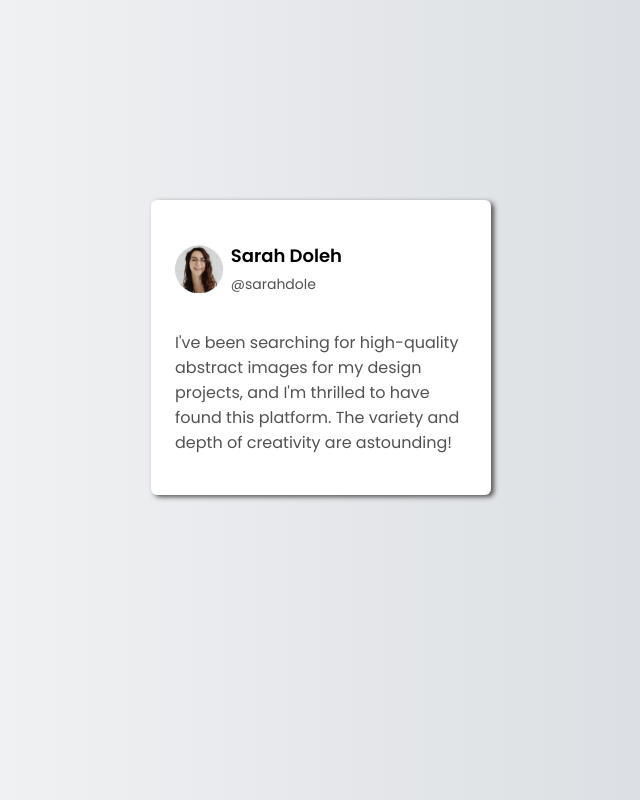
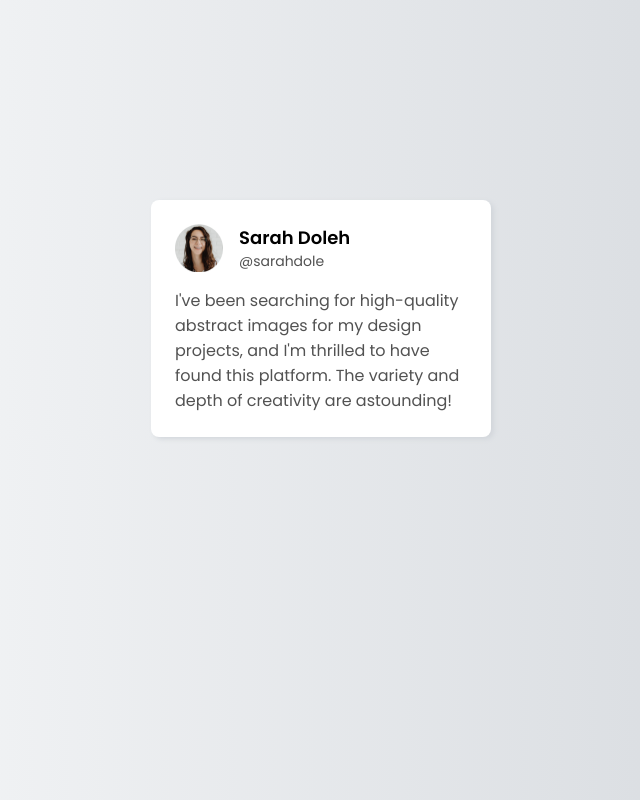
Before and after one commit to Lamphrangmi-Lamin/testimonial-card, a plain HTML site: page index.html in a window 1280 px wide. Shown: the whole page, without its empty margins (319-959 px from the left). Drawn offline with Linux system fonts and the light colour scheme.

Commit message:
modify style.css

```diff
--- a/css/style.css
+++ b/css/style.css
@@ -1,5 +1,7 @@
 * {
   box-sizing: border-box;
+  margin: 0;
+  padding: 0;
 }
 
 body {
@@ -16,21 +18,20 @@ body {
   display: flex;
   flex-direction: column;
   justify-content: center;
-  border-radius: 6px;
-  box-shadow: 3px 2px 5px #525252;
+  border-radius: 8px;
+  box-shadow: 3px 2px 5px #D2D6DB;
 }
 
 
 .avatar-container {
   display: flex;
   align-items: center;
-  gap: .5rem;
-  margin: 24px;
-  margin-bottom: 0;
+  gap: 16px;
+  margin: 24px 24px 16px 24px;
 }
 
 .profile-image {
-    height: 48px;
+    width: 48px;
 }
 .username {
   font-weight: 600;
@@ -41,11 +42,12 @@ body {
   font-weight: 400;
   color: #525252;
   font-size: .875rem;
+  display: block;
 }
 
 .testimonial {
   color: #525252;
   font-size: 1rem;
-  margin: 24px;
-  margin-top: 0;
+  margin: 0px 24px 24px 24px;
+  max-width: 292px;
 }
--- a/index.html
+++ b/index.html
@@ -17,10 +17,7 @@
   <div class="card-container">
     <div class="avatar-container">
       <img class="profile-image" src="./img/profile-thumbnail.png" alt="profile photo">
-      <p class="username">Sarah Doleh
-        <br>
-        <span class="user-handle">@sarahdole</span>
-      </p>
+      <p class="username">Sarah Doleh<span class="user-handle">@sarahdole</span></p>
     </div>
     <div class="testimonial">
       <p>I've been searching for high-quality abstract images for my design projects, and I'm thrilled to have found
```
